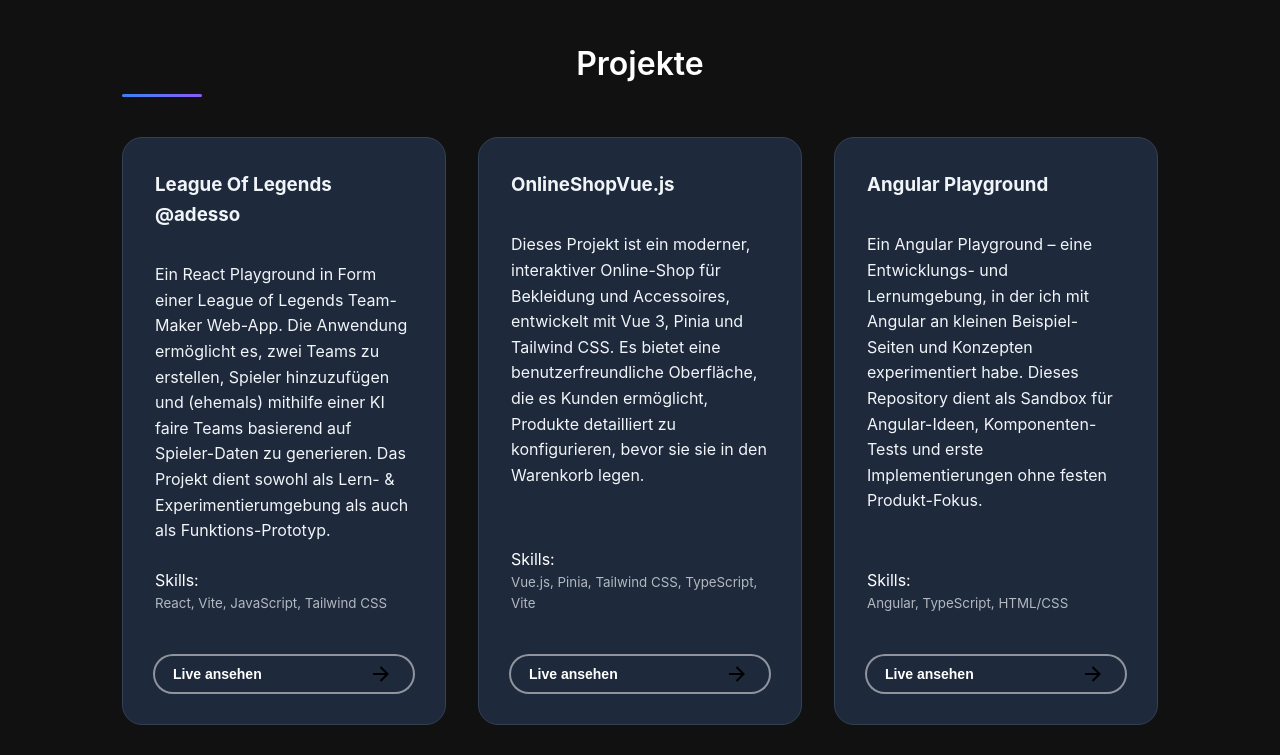
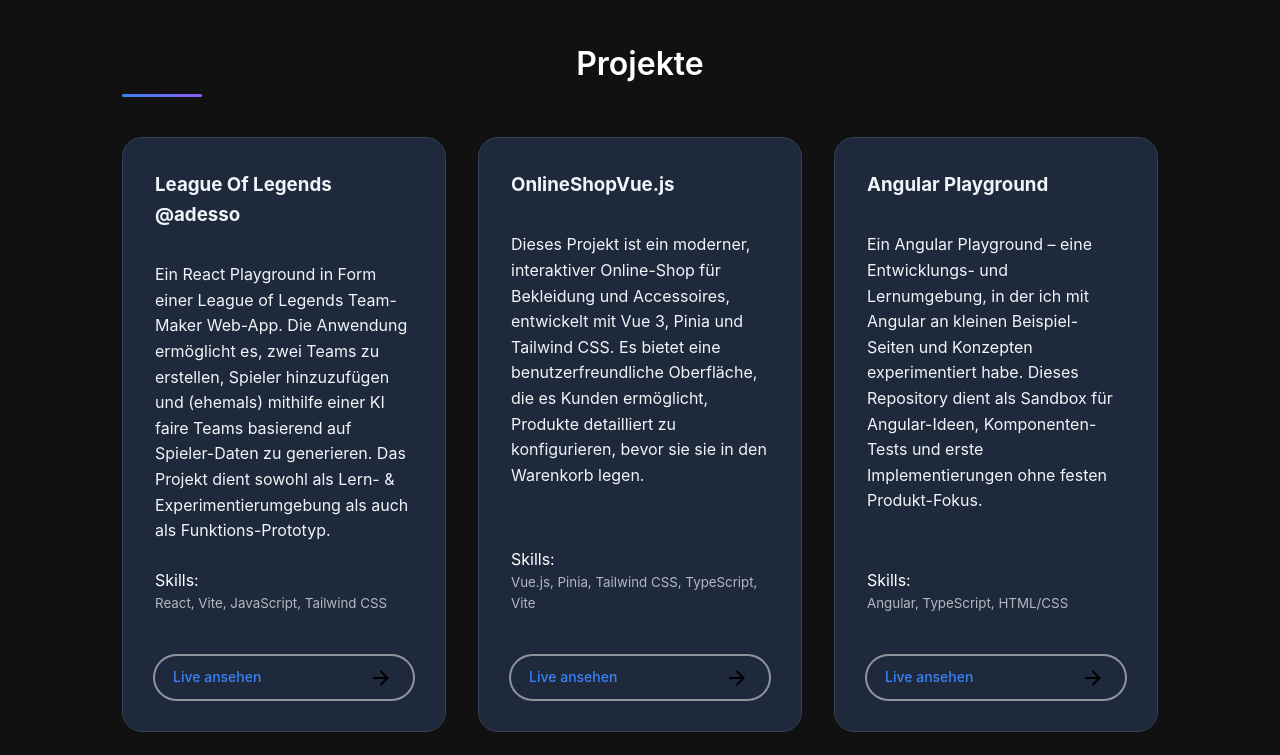
Before and after one commit to jsnuwu/JasonBay.dev, a React (Vite) app: page /JasonBay.dev/about in a window 1280 px wide. Shown: the part 560-1315 px from the top of the page. Built offline with nearby package versions, Linux system fonts and the light colour scheme.

Commit message:
fixed open project

```diff
--- a/src/components/ProjectCard.tsx
+++ b/src/components/ProjectCard.tsx
@@ -8,6 +8,14 @@
 }
 
 export default function ProjectCard({ name, description, tech, link }: ProjectCardProps) {
+  const handleClick = (e: React.MouseEvent<HTMLAnchorElement>) => {
+    // Mittleklick mit Ctrl/Cmd wird vom Browser verarbeitet
+    if (e.button === 1 || (e.ctrlKey && e.button === 0) || (e.metaKey && e.button === 0)) {
+      e.preventDefault();
+      window.open(link, '_blank');
+    }
+  };
+
   return (
     <div className="project-card">
       <h3>{name}</h3>
@@ -15,19 +23,26 @@
       Skills:
       <small>{tech}</small>
       <br />
-      <button
-        className="animated-button"
-        onClick={() => window.open(link, "_blank", "noopener,noreferrer")}
+<a
+  href={link}
+  target="_blank"
+  rel="noopener noreferrer"
+  className="animated-button inline-flex items-center gap-2"
+  onClick={handleClick}
 >
   <svg xmlns="http://www.w3.org/2000/svg" className="arr-2" viewBox="0 0 24 24">
-          <path d="M16.1716 10.9999L10.8076 5.63589L12.2218 4.22168L20 11.9999L12.2218 19.778L10.8076 18.3638L16.1716 12.9999H4V10.9999H16.1716Z"></path>
+    <path d="M16.1716 10.9999L10.8076 5.63589L12.2218 4.22168L20 11.9999L12.2218 19.778L10.8076 18.3638L16.1716 12.9999H4V10.9999H16.1716Z" />
   </svg>
+
   <span className="text">Live ansehen</span>
+
   <span className="circle"></span>
+
   <svg xmlns="http://www.w3.org/2000/svg" className="arr-1" viewBox="0 0 24 24">
-          <path d="M16.1716 10.9999L10.8076 5.63589L12.2218 4.22168L20 11.9999L12.2218 19.778L10.8076 18.3638L16.1716 12.9999H4V10.9999H16.1716Z"></path>
+    <path d="M16.1716 10.9999L10.8076 5.63589L12.2218 4.22168L20 11.9999L12.2218 19.778L10.8076 18.3638L16.1716 12.9999H4V10.9999H16.1716Z" />
   </svg>
-      </button>
+</a>
+
     </div>
   );
 }
--- a/src/styles/ProjectCard.css
+++ b/src/styles/ProjectCard.css
@@ -1,6 +1,8 @@
 .project-card {
   background: var(--card-bg);
   border-radius: 20px;
+  position: relative;
+  z-index: 1;
   padding: 2rem;
   border: 1px solid var(--card-border);
   transition: all 0.35s ease;
@@ -43,10 +45,11 @@
   position: relative;
   display: inline-flex;
   align-items: center;
+  z-index: 10;
+  pointer-events: auto;
   gap: 4px;
   padding: 6px 26px;
-  border: 4px solid;
-  border-color: transparent;
+  border: 4px solid transparent;
   font-size: 14px;
   border-radius: 100px;
   font-weight: 600;
@@ -56,7 +59,9 @@
   cursor: pointer;
   overflow: hidden;
   transition: all 0.6s cubic-bezier(0.23, 1, 0.32, 1);
+  text-decoration: none;
 }
+
 
 .animated-button svg {
   position: absolute;
```
Lines whose indentation alone changed are shown as unchanged.
